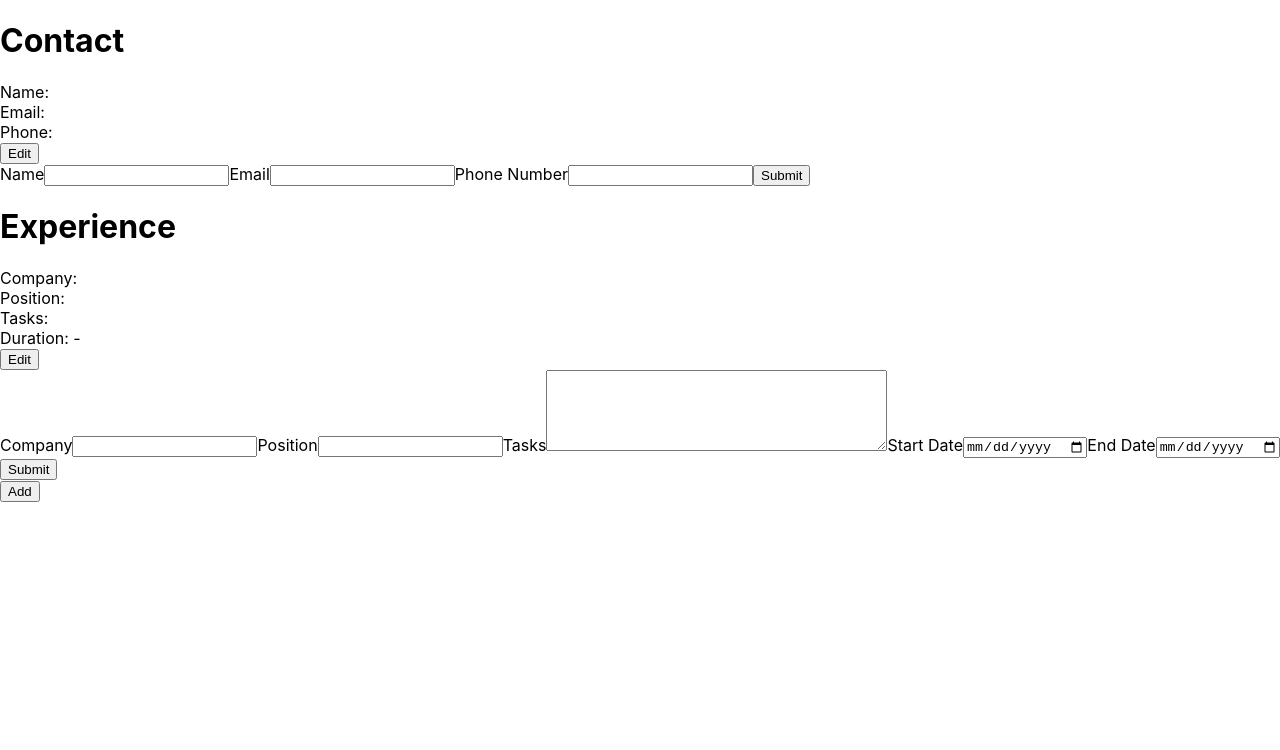
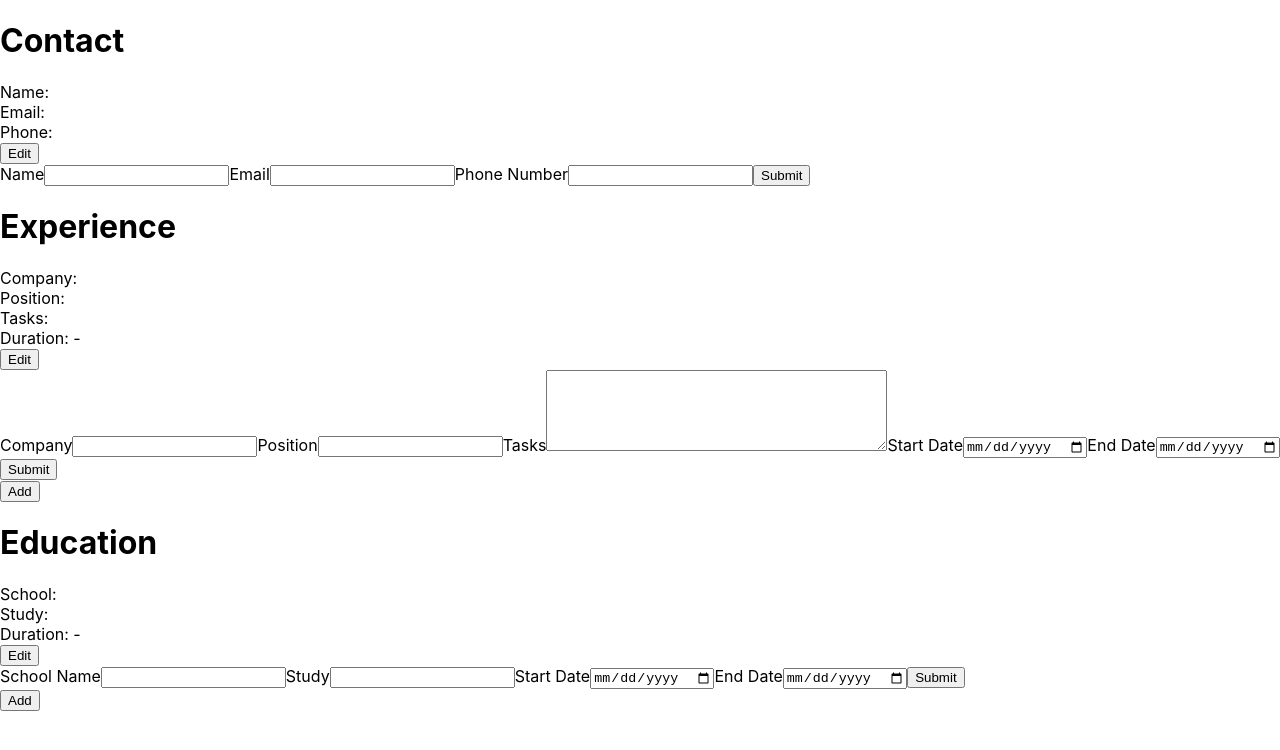
Before and after one commit to Jdonne/cv-project, a React (Create React App) app: page / in a window 1280 px wide. Shown: the top 750 px of the page. Built offline with nearby package versions, Linux system fonts and the light colour scheme.

Commit message:
add education component with functionality

```diff
--- a/src/App.js
+++ b/src/App.js
@@ -2,6 +2,7 @@ import "./App.css";
 import React, { Component } from "react";
 import Contact from "./components/contact";
 import Experience from "./components/experience";
+import Education from "./components/education";
 
 class App extends Component {
   constructor(props) {
@@ -18,6 +19,7 @@ class App extends Component {
           submitted: "",
         },
       ],
+      education: [{ name: "", study: "", start: "", end: "", submitted: "" }],
     };
     this.contactObj = this.state.contact;
     this.expObj = {
@@ -29,6 +31,8 @@ class App extends Component {
       submitted: "",
     };
     this.expArr = [];
+    this.eduObj = { name: "", study: "", start: "", end: "", submitted: "" };
+    this.eduArr = [];
   }
 
   //updates contact input values
@@ -66,9 +70,9 @@ class App extends Component {
       this.expObj.position = e.target.value;
     } else if (e.target.id === "tasks") {
       this.expObj.tasks = e.target.value;
-    } else if (e.target.id === "start") {
+    } else if (e.target.id === "expStart") {
       this.expObj.start = e.target.value;
-    } else if (e.target.id === "end") {
+    } else if (e.target.id === "expEnd") {
       this.expObj.end = e.target.value;
     }
   };
@@ -114,6 +118,59 @@ class App extends Component {
     this.setState({ experience: this.expArr });
   };
 
+  // updates education input
+
+  handleEduChange = (e) => {
+    if (e.target.id === "eduName") {
+      this.eduObj.name = e.target.value;
+    } else if (e.target.id === "study") {
+      this.eduObj.study = e.target.value;
+    } else if (e.target.id === "eduStart") {
+      this.eduObj.start = e.target.value;
+    } else if (e.target.id === "eduEnd") {
+      this.eduObj.end = e.target.value;
+    }
+  };
+  // submits values to state/display
+  handleEduSubmit = (e) => {
+    e.preventDefault();
+    this.eduObj.submitted = "hidden";
+    if (e.target.id != this.eduArr.length - 1) {
+      this.eduArr = this.eduArr.concat(this.eduObj);
+    } else if (e.target.id == this.eduArr.length - 1) {
+      this.eduArr[e.target.id] = this.eduObj;
+    }
+    this.setState({ education: this.eduArr }, function () {
+      console.log(this.state.education);
+    });
+    this.eduObj = {
+      name: "",
+      study: "",
+      start: "",
+      end: "",
+      submitted: "",
+    };
+  };
+  // adds additional education section
+  handleEduAdd = (e) => {
+    this.setState({
+      education: this.state.education.concat({
+        name: "",
+        study: "",
+        start: "",
+        end: "",
+        submitted: "",
+      }),
+    });
+  };
+  // edit functionality for individual education section
+  handleEduEdit = (e) => {
+    this.eduObj = this.eduArr[e.target.id];
+    this.eduObj.submitted = "";
+    this.eduArr[e.target.id] = this.eduObj;
+    this.setState({ education: this.eduArr });
+  };
+
   render() {
     return (
       <React.Fragment>
@@ -145,6 +202,23 @@ class App extends Component {
           />
         ))}
         <button onClick={this.handleExpAdd}>Add </button>
+        <h1>Education</h1>
+        {this.state.education.map((ed, index) => (
+          <Education
+            index={index}
+            key={index}
+            name={ed.name}
+            study={ed.study}
+            start={ed.start}
+            end={ed.end}
+            submitted={ed.submitted}
+            handleChange={this.handleEduChange}
+            handleSubmit={this.handleEduSubmit}
+            handleAdd={this.handleEduAdd}
+            handleEdit={this.handleEduEdit}
+          />
+        ))}
+        <button onClick={this.handleEduAdd}>Add </button>
       </React.Fragment>
     );
   }
--- a/src/components/education.jsx
+++ b/src/components/education.jsx
@@ -0,0 +1,52 @@
+import React, { Component } from "react";
+
+class Education extends Component {
+  render() {
+    const {
+      name,
+      study,
+      start,
+      end,
+      handleChange,
+      handleSubmit,
+      handleEdit,
+      submitted,
+      index,
+    } = this.props;
+    return (
+      <React.Fragment>
+        <div>
+          <div>School:{" " + name}</div>
+          <div>Study: {" " + study}</div>
+          <div>
+            Duration: {" " + start} - {end}
+          </div>
+          <button onClick={handleEdit} id={index}>
+            Edit
+          </button>
+        </div>
+        <form onSubmit={handleSubmit} className={submitted} id={index}>
+          <label>
+            School Name
+            <input type="text" id="eduName" onChange={handleChange} />
+          </label>
+          <label>
+            Study
+            <input type="text" id="study" onChange={handleChange} />
+          </label>
+          <label>
+            Start Date
+            <input type="date" id="eduStart" onChange={handleChange} />
+          </label>
+          <label>
+            End Date
+            <input type="date" id="eduEnd" onChange={handleChange} />
+          </label>
+          <button type="submit">Submit</button>
+        </form>
+      </React.Fragment>
+    );
+  }
+}
+
+export default Education;
--- a/src/components/experience.jsx
+++ b/src/components/experience.jsx
@@ -46,11 +46,11 @@ class Experience extends Component {
           </label>
           <label>
             Start Date
-            <input type="date" id="start" onChange={handleChange} />
+            <input type="date" id="expStart" onChange={handleChange} />
           </label>
           <label>
             End Date
-            <input type="date" id="end" onChange={handleChange} />
+            <input type="date" id="expEnd" onChange={handleChange} />
           </label>
           <button type="submit">Submit</button>
         </form>
```
